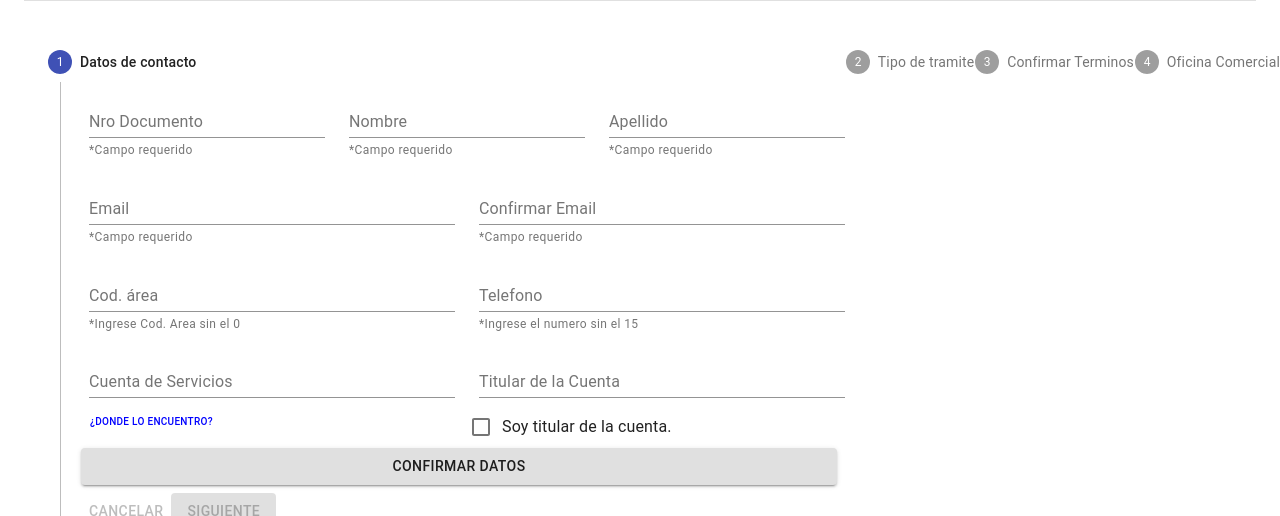
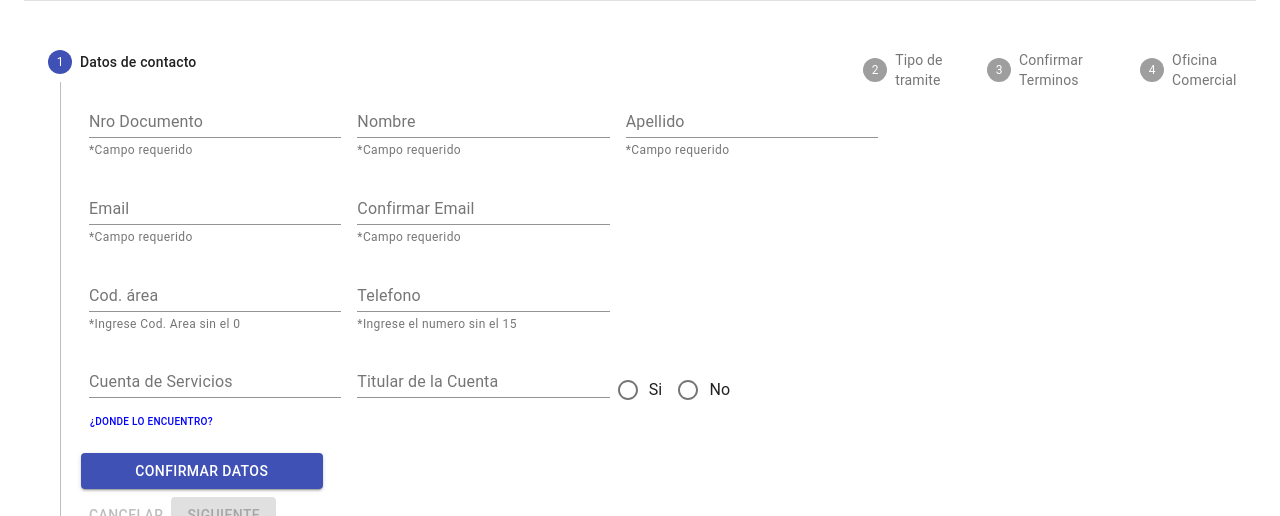
Before and after one commit to sapox/turnera_front, a React (Create React App) app in the folder turnera-app/: page /newFront in a window 1280 px wide. Shown: the part 436-952 px from the top of the page. Built offline with nearby package versions, Linux system fonts and the light colour scheme.

Commit message:
horizontal virsion has been seen git add .

```diff
--- a/turnera-app/src/components/FormContactoH.js
+++ b/turnera-app/src/components/FormContactoH.js
@@ -4,12 +4,13 @@ import Zoom from '@material-ui/core/Zoom';
 import { useFormik } from 'formik';
 import * as Yup from 'yup';
 import { FormControl, TextField, Button, Checkbox, FormControlLabel } from "@material-ui/core";
+import Grid from "@material-ui/core/Grid";
+import Radio from '@material-ui/core/Radio';
+import RadioGroup from '@material-ui/core/RadioGroup';
 import { useDispatch } from 'react-redux';
 import { setUserValues } from './features/contacto/userSlice';
 import $, { param } from "jquery"
 import service from './features/contacto/service.png';
-import Grid from "@material-ui/core/Grid";
-
 
 const validation = Yup.object({
 	dni: Yup.string('Ingrese dni')
@@ -45,12 +46,11 @@ const validation = Yup.object({
 
 });
 
-const FormContactoH = () => {
+const FormContacto = () => {
 
 	const dispatch = useDispatch();
 	const [error,setError]= useState('');
 	const [toggle, setToggle]= useState(false);
-	const [titular, setTitular]= useState(false);
 	const [habilitado, setHabilitado]= useState(false);
 	const formik = useFormik({
 		initialValues: {
@@ -81,8 +81,14 @@ const FormContactoH = () => {
 		setHabilitado(!habilitado);
 	}
 
-	const handleTitular = () => {
-		setTitular(!titular);
+	const show = () => {
+		document.getElementById('titular').style.display  = 'block';
+		formik.values.titularCuenta = document.getElementById('titularCuenta').value;
+	}
+
+	const hide = () => {
+		document.getElementById('titular').style.display  = 'none';
+		formik.values.titularCuenta = "";
 	}
 
 	useEffect(() => {
@@ -92,8 +98,8 @@ const FormContactoH = () => {
 	return (
 		<form onSubmit={formik.handleSubmit}>
 			<FormControl>
-				<Grid container  spacing={3}>
-					<Grid  item xs >
+				<Grid container>
+					<Grid item xs>
 						<TextField
 							label="Nro Documento"
 							id="dni"
@@ -106,7 +112,7 @@ const FormContactoH = () => {
 							error={formik.errors.dni}
 						/>
 					</Grid>
-					<Grid  item xs>
+					<Grid item xs>
 						<TextField
 							placeholder="Nombre"
 							label="Nombre"
@@ -119,7 +125,7 @@ const FormContactoH = () => {
 							error={formik.errors.nombre}
 						/>
 					</Grid>
-					<Grid  item xs>
+					<Grid item xs>
 						<TextField
 							placeholder="Apellido"
 							label="Apellido"
@@ -133,8 +139,8 @@ const FormContactoH = () => {
 						/>
 					</Grid>
 				</Grid>
-				<Grid container  spacing={3}>
-					<Grid item xs>
+				<Grid container>
+					<Grid >
 						<TextField
 							placeholder="Email"
 							label="Email"
@@ -147,7 +153,7 @@ const FormContactoH = () => {
 							error={formik.errors.email}
 						/>
 					</Grid>
-					<Grid item xs>
+					<Grid >
 						<TextField
 							placeholder="confirmar Email"
 							label="Confirmar Email"
@@ -161,8 +167,8 @@ const FormContactoH = () => {
 						/>
 					</Grid>
 				</Grid>
-				<Grid container  spacing={3}>
-					<Grid item xs>
+				<Grid container>
+					<Grid>
 						<TextField
 							type="codArea"
 							placeholder="codArea"
@@ -176,7 +182,7 @@ const FormContactoH = () => {
 							error={formik.errors.codArea}
 						/>
 					</Grid>
-					<Grid item xs>
+					<Grid>
 						<TextField
 							value="rigth"
 							type="number"
@@ -192,8 +198,8 @@ const FormContactoH = () => {
 						/>
 					</Grid>
 				</Grid>
-				<Grid container spacing={3}>
-					<Grid item xs>
+				<Grid container>
+					<Grid >
 						<TextField
 							placeholder="Cuenta Contrato"
 							label="Cuenta de Servicios"
@@ -214,12 +220,12 @@ const FormContactoH = () => {
 						</td>
 						<Zoom in={toggle}>
 							<Paper elevation={4}>
-							{toggle && <img id="service" style={{width: 350, height: 250}} src={service}></img>}
+								{toggle && <img id="service" style={{width: 350, height: 150}} src={service}></img>}
 							</Paper>
 						</Zoom>
 					</Grid>
-					<Grid item xs>
-					<Zoom in={!titular}>
+					<Grid >
+						<div id="titular">
 							<TextField
 								placeholder="Titular de la Cuenta"
 								label="Titular de la Cuenta"
@@ -231,23 +237,31 @@ const FormContactoH = () => {
 								helperText={formik.errors.titularCuenta}
 								error={formik.errors.titularCuenta}
 							/>
-					</Zoom>
+						</div>
+					</Grid>
+						<RadioGroup row aria-label="position" name="position" defaultValue="top" >
 						<FormControlLabel
+						value="Si"
 						disabled={habilitado}
-						value="end"
-						control={<Checkbox color="primary" onClick={handleTitular}/>}
-						label="Soy titular de la cuenta."
-						labelPlacement="end"
+						control={<Radio color="primary" onChange={hide}/>}
+						label="Si"
+						labelPlacement="Si"
 						/>
+						<FormControlLabel
+						value="No"
+						disabled={habilitado}
+						control={<Radio color="primary" onChange={show}/>}
+						label="No"
+						labelPlacement="No"
+						/>
+						</RadioGroup>
 				</Grid>
-				</Grid>
-
-
 				<Button
+					style={{width:'30%' , marginTop: '15px'}}
 					disabled={habilitado}
 					type="submit"
 					variant="contained"
-					color="#009bdb">
+					color="primary">
 						Confirmar Datos
 				</Button>
 		</FormControl>
@@ -255,4 +269,4 @@ const FormContactoH = () => {
 	);
 };
 
-export default FormContactoH;
+export default FormContacto;
--- a/turnera-app/src/components/NewFront.js
+++ b/turnera-app/src/components/NewFront.js
@@ -1,44 +1,31 @@
 import React, { Component, useEffect, useState } from "react";
 import { BrowserRouter as Router, Switch, Route, Link } from "react-router-dom";
 import { makeStyles } from "@material-ui/core/styles";
-import { useDispatch, useSelector } from "react-redux";
-import { Stepper, Step, StepLabel, StepContent } from "@material-ui/core";
-import {
-  MenuItem,
-  Select,
-  FormControl,
-  InputLabel,
-  Button,
-  Paper,
-  Card,
-} from "@material-ui/core";
-import FormContactoH from "./FormContactoH";
-import FormTurnos from "./FormTurnos";
-import TurnoConfirmado from "./TurnoConfirmado";
-import Disclaimer from "./Disclaimer";
-import { getTipoCaja } from "../api";
-import { setCajaValues } from "./features/contacto/cajaSlice";
+import { useDispatch, useSelector } from 'react-redux';
+import { Stepper, Step, StepLabel, StepContent, CardContent } from "@material-ui/core";
+import { MenuItem, Select, FormControl, InputLabel, Button, Paper, Card } from "@material-ui/core";
 import Divider from '@material-ui/core/Divider';
+import Container from "@material-ui/core/Container";
+import FormContactoH from './FormContactoH';
+import FormTurnos from './FormTurnos';
+import TurnoConfirmado from './TurnoConfirmado';
+import Disclaimer from './Disclaimer';
+import { getTipoCaja } from '../api';
+import { setCajaValues } from './features/contacto/cajaSlice';
+import { resetUserValues, setUserValues } from './features/contacto/userSlice';
+import { resetTurnoValues } from './features/contacto/turnoSlice';
+import { resetTurnoConfirmadoValues } from './features/contacto/turnoConfirmadoSlice';
+import { resetCajaValues } from './features/contacto/cajaSlice';
+import { resetDisclaimer } from './features/contacto/disclaimerSlice';
+import swal from 'sweetalert';
 
-import {
-  resetUserValues,
-  setUserValues,
-} from "./features/contacto/userSlice";
-import { resetTurnoValues } from "./features/contacto/turnoSlice";
-import { resetTurnoConfirmadoValues } from "./features/contacto/turnoConfirmadoSlice";
-import { resetCajaValues } from "./features/contacto/cajaSlice";
-import { resetDisclaimer } from "./features/contacto/disclaimerSlice";
-import swal from "sweetalert";
-import Container from "@material-ui/core/Container";
-
-
-const useStyles = makeStyles((theme) => ({
+const useStyles = makeStyles(theme => ({
   root: {
     width: "100%",
     "& .MuiTextField-root": {
       margin: theme.spacing(1),
-      width: "100%",
-    },
+      width: "25ch"
+    }
   },
   button: {
     marginTop: theme.spacing(1),
@@ -49,23 +36,18 @@ const useStyles = makeStyles((theme) => ({
     marginRight: theme.spacing(7),
   },
   actionsContainer: {
-    marginBottom: theme.spacing(2),
+    marginBottom: theme.spacing(2)
   },
   resetContainer: {
-    padding: theme.spacing(3),
+    padding: theme.spacing(3)
   },
   cardContainer: {
-    maxWidth: 5005,
-  },
+    maxWidth: 500,
+  }
 }));
 
 function getSteps() {
-  return [
-    "Datos de contacto",
-    "Tipo de tramite",
-    "Confirmar Terminos",
-    "Oficina Comercial",
-  ];
+  return ["Datos de contacto", "Tipo de tramite", "Confirmar Terminos", "Oficina Comercial"];
 }
 
 function getStepContent(step, disclaimer, userStep) {
@@ -75,9 +57,9 @@ function getStepContent(step, disclaimer, userStep) {
     case 1:
       return (userStep && <SelectTipo />) || "Complete información de contacto";
     case 2:
-      return (userStep && <Disclaimer />) || "Complete el paso anterior";
+      return (userStep && <Disclaimer />)  || "Complete el paso anterior";
     case 3:
-      return (disclaimer && <FormTurnos />) || "Confirme los términos";
+      return (disclaimer && <FormTurnos />)  || "Confirme los términos";
     case 4:
       return <TurnoConfirmado />;
     default:
@@ -86,12 +68,12 @@ function getStepContent(step, disclaimer, userStep) {
 }
 
 const SelectTipo = () => {
-  const [tipo, setTipo] = React.useState("");
-  const [tipoDecajas, setTipoDecajas] = useState([]);
-  const [error, setError] = useState("");
+  const [ tipo, setTipo ] = React.useState("");
+  const [ tipoDecajas, setTipoDecajas] = useState([]);
+  const [ error, setError ] = useState('');
 
   const dispatch = useDispatch();
-  const handleChange = (event) => {
+  const handleChange = event => {
     setTipo(event.target.value);
     dispatch(setCajaValues(event.target.value));
   };
@@ -102,9 +84,9 @@ const SelectTipo = () => {
   }
 
   useEffect(() => {
-    try {
+		try{
 			getTipoCajaFunc();
-    } catch (err) {
+		} catch(err){
 			setError(err);
 		}
   }, []);
@@ -113,18 +95,15 @@ const SelectTipo = () => {
     <FormControl>
       <InputLabel>Seleccionar</InputLabel>
       <Select value={tipo} onChange={handleChange} style={{ minWidth: 150 }}>
-        {tipoDecajas &&
-          tipoDecajas.map((tipo) => (
-            <MenuItem key={`tipo_${tipo.id}`} value={tipo.id}>
-              {tipo.nombre}
-            </MenuItem>
+        {tipoDecajas && tipoDecajas.map(tipo => (
+          <MenuItem key={`tipo_${tipo.id}`} value={tipo.id}>{tipo.nombre}</MenuItem>
         ))}
       </Select>
     </FormControl>
   );
 };
 
-function NewFront() {
+function NewFront(){
   const classes = useStyles();
   const [activeStep, setActiveStep] = React.useState(0);
   const steps = getSteps();
@@ -133,12 +112,10 @@ function NewFront() {
   const disclaimerStep = useSelector((state) => state.disclaimer.isConfirmed);
   const userStep = useSelector((state) => state.user.submitted);
   const tipoCajaStep = useSelector((state) => state.caja.submitted);
-  const turnoConfirmado = useSelector(
-    (state) => state.turnoConfirmado.submitted
-  );
+  const turnoConfirmado = useSelector((state) => state.turnoConfirmado.submitted);
 
   const handleNext = () => {
-    setActiveStep((prevActiveStep) => prevActiveStep + 1);
+    setActiveStep(prevActiveStep => prevActiveStep + 1);
   };
 
   const handleCancel = () => {
@@ -147,14 +124,14 @@ function NewFront() {
         text: "¿Esta seguro que desea salir de esta operacion?",
         icon: "warning",
         buttons: ["No", "Si"],
-      dangerMode: true,
+        dangerMode: true
       }).then((isCanceled) => {
         if (isCanceled) {
           handleReset();
           window.location.reload();
         }
       });
-  };
+  }
 
   const handleReset = () => {
     setActiveStep(0);
@@ -166,18 +143,18 @@ function NewFront() {
   };
 
   const checkStep = (step) => {
-    if (step === 0 && !userStep) {
+    if(step === 0 && !userStep){
       return true;
-    } else if (step === 1 && !tipoCajaStep) {
+    } else if (step === 1 && !tipoCajaStep){
       return true;
-    } else if (step === 2 && !disclaimerStep) {
+    } else if (step === 2 && !disclaimerStep){
       return true;
-    } else if (step === 3 && !turnoConfirmado) {
+    } else if (step === 3 && !turnoConfirmado){
       return true;
-    } else {
+    }  else {
       return false;
     }
-  };
+  }
 
   return (
     <div>
@@ -195,7 +172,6 @@ function NewFront() {
         </h1>
         <Divider />
         <Stepper activeStep={activeStep} orientation="horinzal" style={{marginTop:'2%',marginBottom:'2%',width:'100%'}}>
-
           {steps.map((label, index) => (
             <Step key={label}>
               <StepLabel>{label}</StepLabel>
@@ -217,9 +193,7 @@ function NewFront() {
                       className={classes.button}
                       disabled={checkStep(activeStep)}
                     >
-                        {activeStep === steps.length - 1
-                          ? "Finish"
-                          : "Siguiente"}
+                      Siguiente
                     </Button>
                   </div>
                 </div>
@@ -244,7 +218,6 @@ function NewFront() {
                 </Button>
                 </div>
               </p>
-
           </Paper>
         )}
       </div>
@@ -252,6 +225,4 @@ function NewFront() {
   </div>
 );
 }
-
-
 export default NewFront;
--- a/turnera-app/src/components/TurnoConfirmado.js
+++ b/turnera-app/src/components/TurnoConfirmado.js
@@ -48,7 +48,7 @@ const TurnoConfirmado = () => {
   const { cliente, caja, fecha, hora, sucursal } = turnoConfirmado;
 
   return (
-    <Card style={{maxWidth: '100%', justifyContent: "center"}} ref={componentRef}>
+    <Card style={{maxWidth: '35%', justifyContent: "center"}} ref={componentRef}>
 
       <div style={{ display: "flex", justifyContent: "center", flexDirection: 'column'}}>
         <div style={{ alignSelf: 'center'}}>
@@ -79,8 +79,9 @@ const TurnoConfirmado = () => {
                 <Fragment>
                 <p>{`${cliente.nombre} ${cliente.apellido}. DNI: ${cliente.dni}`}</p>
                 <p>{`Turno: ${fecha}. Horario: ${hora}`}</p>
-                Tipo de tramite: {caja.tipo.nombre}
-                <p>Oficina Comercial: {sucursal.nombre} - {sucursal.direccion}</p>
+                <b>Tipo de tramite:</b> {caja.tipo.nombre}
+                <p><b>Oficina Comercial:</b> {sucursal.nombre} - {sucursal.direccion}, {sucursal.distrito.localidad.nombre}</p>
+                <p style={{textAlign: 'justify'}}><b>No olvides traer tu DNI y recordá que este comprobante te servirá para circular en la calle desde tu domicilio hasta la oficina comercial, así como para ser atendido.</b></p>
                 <div  style={{ display: 'flex', justifyContent: 'center',  textAlign: 'justify'}}>
                   <Button
                     variant="contained"
```
Also changed, not shown: turnera-app/src/components/FormTurnos.js (line endings or trailing spaces). Lines whose indentation alone changed are shown as unchanged.
